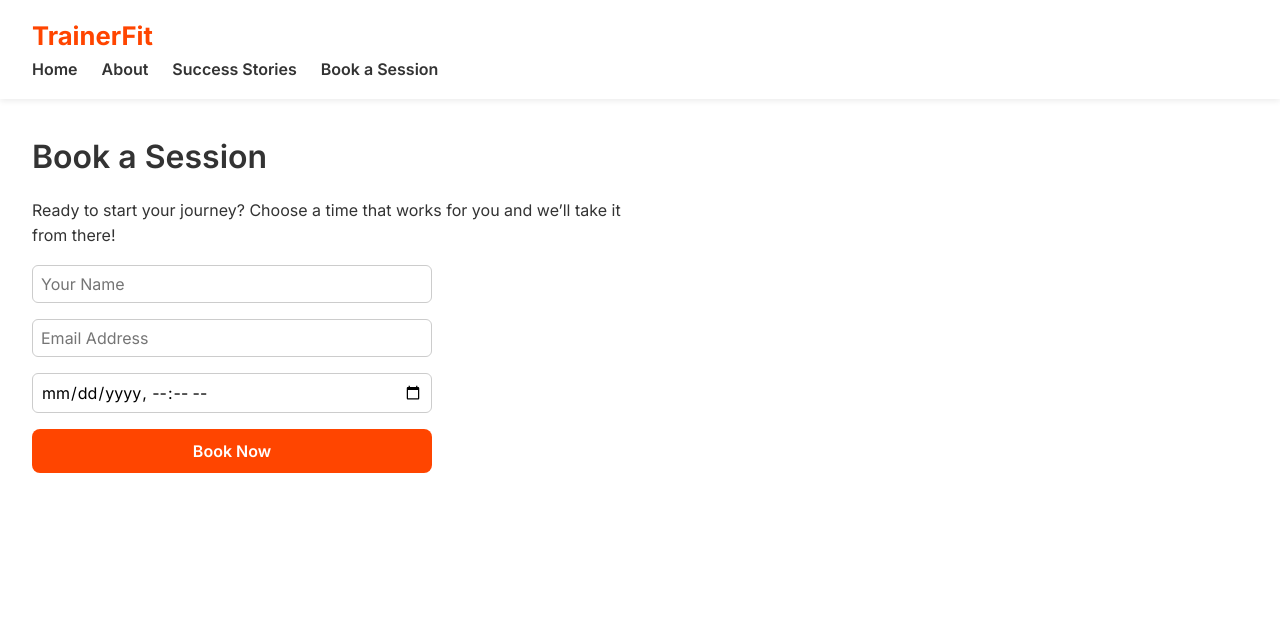
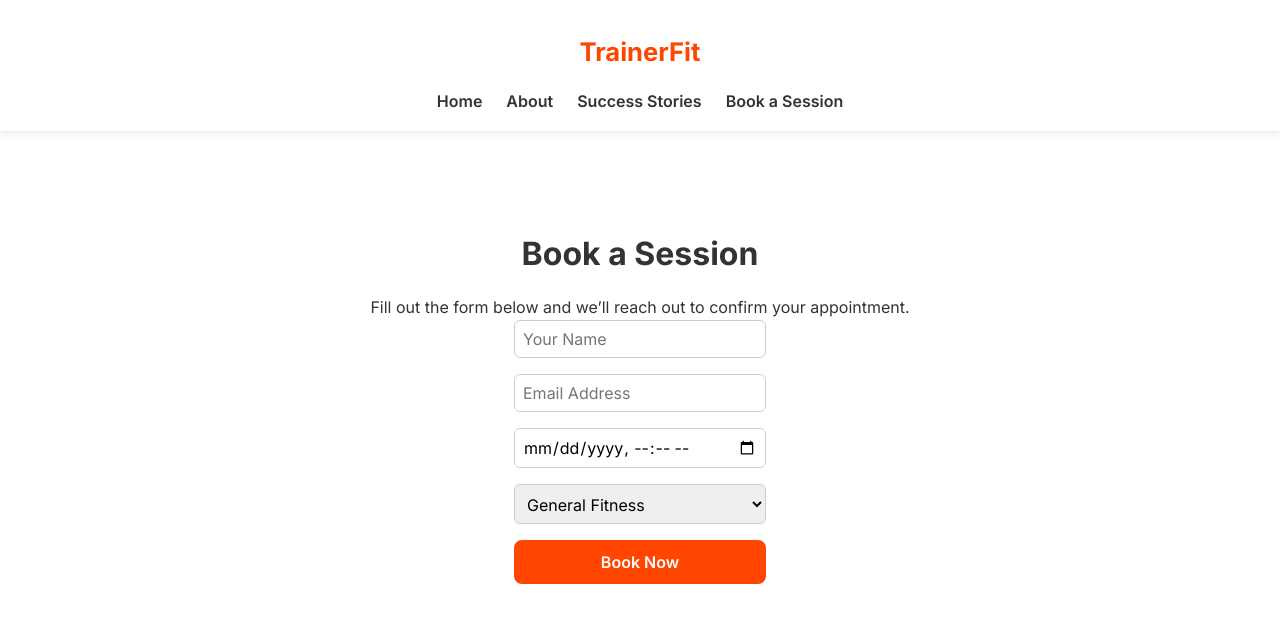
Before and after one commit to EliasAllan/personal-trainer, a React (Vite) app in the folder client/: page /book in a window 1280 px wide. Shown: the top 622 px of the page. Built offline with nearby package versions, Linux system fonts and the light colour scheme.

Commit message:
fixed navbar and centering

```diff
--- a/client/src/index.css
+++ b/client/src/index.css
@@ -22,9 +22,20 @@ body {
   min-height: 100vh;
 }
 
+/* Layout Container */
+.container {
+  max-width: 800px;
+  margin: 4rem auto;
+  padding: 2rem;
+  width: 100%;
+  display: flex;
+  flex-direction: column;
+  align-items: center;
+}
+
 /* Typography */
-h1, h2, h3, h4, h5 {
-  font-weight: 600;
+h1, h2, h3 {
+  font-weight: 700;
   color: var(--text-color);
 }
 
@@ -69,7 +80,7 @@ button:hover,
 }
 
 /* Forms */
-input, textarea, select {
+input, select, textarea {
   padding: 0.5rem;
   border: 1px solid #ccc;
   border-radius: 6px;
@@ -78,19 +89,83 @@ input, textarea, select {
   font-family: inherit;
 }
 
-/* Responsive Utility */
-.container {
+/* Navbar */
+.navbar {
+  background: white;
+  border-bottom: 1px solid #eee;
+  position: sticky;
+  top: 0;
+  z-index: 1000;
+}
+
+.navbar .nav-header {
   max-width: 1100px;
   margin: 0 auto;
-  padding: 2rem;
+  padding: 1rem 2rem;
+  display: flex;
+  align-items: center;
+  justify-content: center;
+}
+
+.navbar .logo {
+  font-size: 1.6rem;
+  font-weight: 700;
+  color: var(--primary-color);
+}
+
+.hamburger {
+  font-size: 2rem;
+  background: none;
+  border: none;
+  color: var(--primary-color);
+  cursor: pointer;
+  display: none;
+}
+
+.nav-links {
+  list-style: none;
+  display: flex;
+  gap: 1.5rem;
+  padding: 0;
+  margin: 0;
+  justify-content: center;
+}
+
+.nav-links li a {
+  color: var(--text-color);
+  text-decoration: none;
+  font-weight: 600;
+  transition: color 0.2s ease;
+}
+
+.nav-links li a:hover {
+  color: var(--primary-color);
 }
 
 @media (max-width: 768px) {
-  h1 {
-    font-size: 2rem;
+  .hamburger {
+    display: block;
   }
 
-  h2 {
-    font-size: 1.5rem;
+  .nav-links {
+    display: none;
+    flex-direction: column;
+    background: white;
+    position: absolute;
+    top: 100%;
+    left: 0;
+    width: 100%;
+    box-shadow: 0 6px 10px rgba(0, 0, 0, 0.1);
+  }
+
+  .nav-links.open {
+    display: flex;
+    padding: 1rem 2rem;
+  }
+
+  .navbar .nav-header {
+    padding: 1rem;
+    display: flex;
+    justify-content: space-between;
   }
 }
--- a/client/src/pages/BookSession.jsx
+++ b/client/src/pages/BookSession.jsx
@@ -1,20 +1,91 @@
+import { useState } from 'react';
+
 function BookSession() {
-    return (
-      <div style={{ padding: '2rem' }}>
-        <h2 style={{ fontSize: '2rem', marginBottom: '1rem' }}>Book a Session</h2>
-        <p style={{ maxWidth: '600px', marginBottom: '1rem' }}>
-          Ready to start your journey? Choose a time that works for you and we’ll take it from there!
-        </p>
+  const [formData, setFormData] = useState({
+    name: '',
+    email: '',
+    datetime: '',
+    sessionType: 'General Fitness',
+  });
 
-        {/* Placeholder booking form */}
-        <form style={{ display: 'flex', flexDirection: 'column', gap: '1rem', maxWidth: '400px' }}>
-          <input type="text" placeholder="Your Name" required style={{ padding: '0.5rem' }} />
-          <input type="email" placeholder="Email Address" required style={{ padding: '0.5rem' }} />
-          <input type="datetime-local" required style={{ padding: '0.5rem' }} />
+  const [submitted, setSubmitted] = useState(false);
+
+  const handleChange = (e) => {
+    setFormData(prev => ({
+      ...prev,
+      [e.target.name]: e.target.value,
+    }));
+  };
+
+  const handleSubmit = async (e) => {
+    e.preventDefault();
+
+    try {
+      const res = await fetch('http://localhost:5000/api/book', {
+        method: 'POST',
+        headers: { 'Content-Type': 'application/json' },
+        body: JSON.stringify(formData),
+      });
+
+      if (res.ok) {
+        setSubmitted(true);
+      } else {
+        alert('Something went wrong!');
+      }
+    } catch (err) {
+      console.error(err);
+      alert('Server error.');
+    }
+  };
+
+  return (
+    <div className="container">
+      <h2>Book a Session</h2>
+      <p>Fill out the form below and we’ll reach out to confirm your appointment.</p>
+
+      {!submitted ? (
+        <form onSubmit={handleSubmit} style={{ display: 'flex', flexDirection: 'column', gap: '1rem', maxWidth: '500px' }}>
+          <input
+            type="text"
+            name="name"
+            placeholder="Your Name"
+            value={formData.name}
+            onChange={handleChange}
+            required
+          />
+          <input
+            type="email"
+            name="email"
+            placeholder="Email Address"
+            value={formData.email}
+            onChange={handleChange}
+            required
+          />
+          <input
+            type="datetime-local"
+            name="datetime"
+            value={formData.datetime}
+            onChange={handleChange}
+            required
+          />
+          <select
+            name="sessionType"
+            value={formData.sessionType}
+            onChange={handleChange}
+          >
+            <option>General Fitness</option>
+            <option>Weight Loss</option>
+            <option>Strength Training</option>
+            <option>Meal Planning</option>
+          </select>
+
           <button type="submit" className="btn-primary">Book Now</button>
         </form>
-      </div>
-    );
-  }
+      ) : (
+        <p>✅ Thank you! Your request has been sent. We’ll get back to you soon.</p>
+      )}
+    </div>
+  );
+}
 
-  export default BookSession;
+export default BookSession;
```
